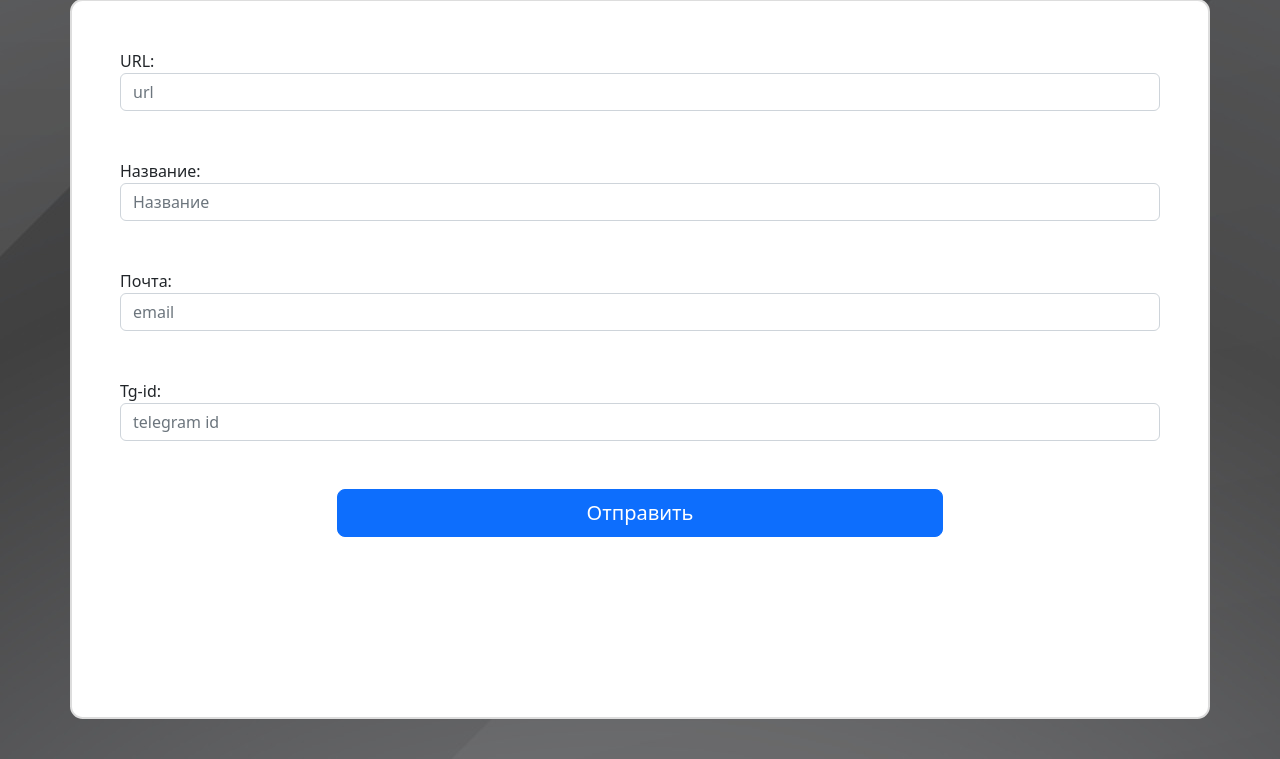
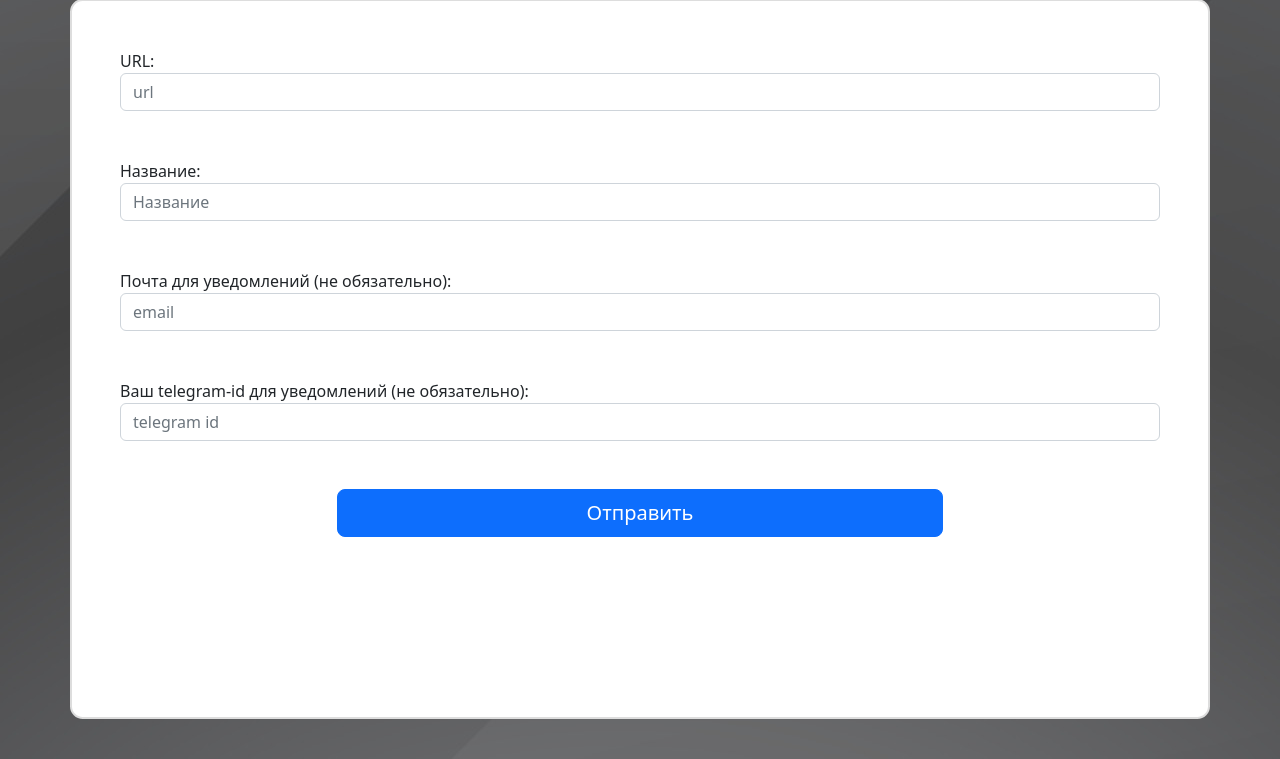
Before and after one commit to Shadow318193/Detector, a Flask app: page /add_a_website in a window 1280 px wide. Shown: the part 121-880 px from the top of the page. Run offline with Flask 3, Linux system fonts and the light colour scheme; a user stored in the database is signed in.

Commit message:
ru lang upd

```diff
--- a/templates/add.html
+++ b/templates/add.html
@@ -13,13 +13,13 @@
         </div>
 
         <div class="form-group mb-5">
-            <label for="name">Почта:</label>
+            <label for="name">Почта для уведомлений (не обязательно):</label>
             <input class="form-control" id="email" name="email"
                    placeholder="email">
         </div>
 
         <div class="form-group mb-5">
-            <label for="name">Tg-id:</label>
+            <label for="name">Ваш telegram-id для уведомлений (не обязательно):</label>
             <input class="form-control" id="tg_id" name="tg_id"
                    placeholder="telegram id">
         </div>
```
